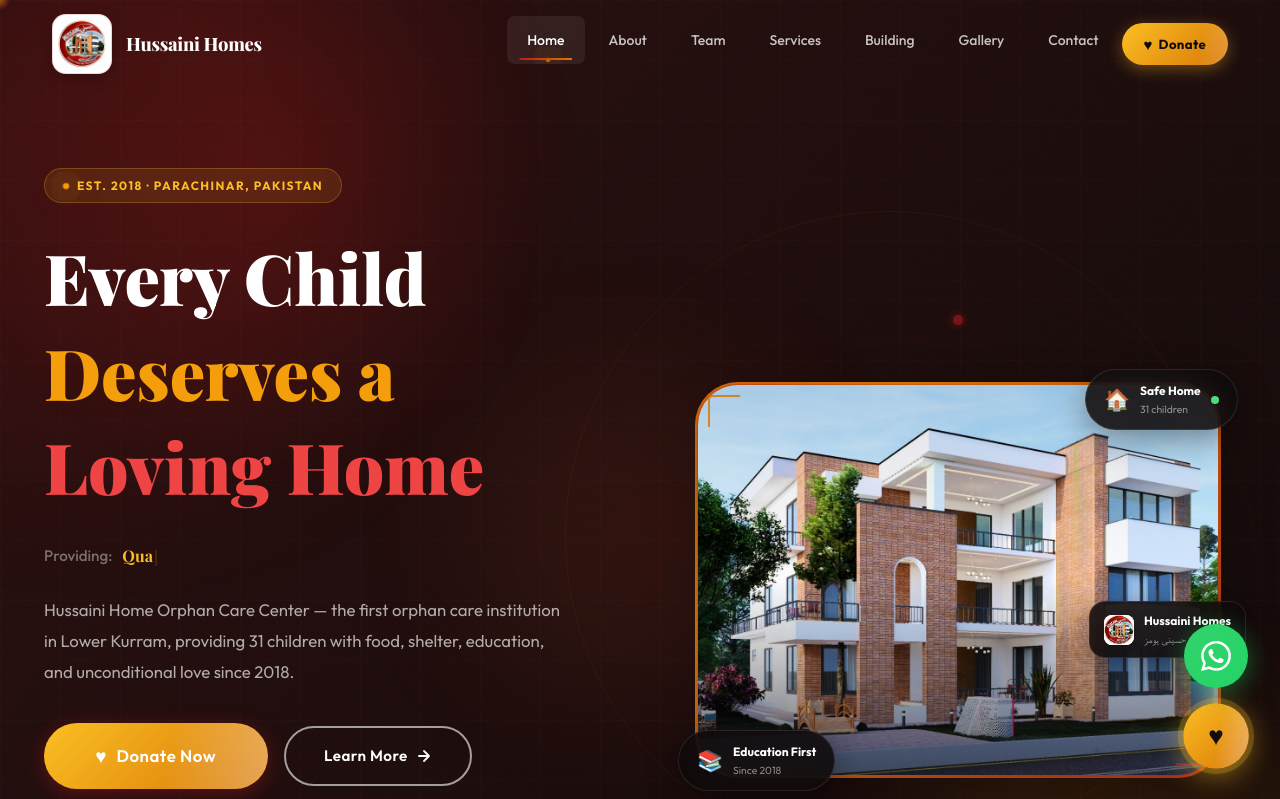
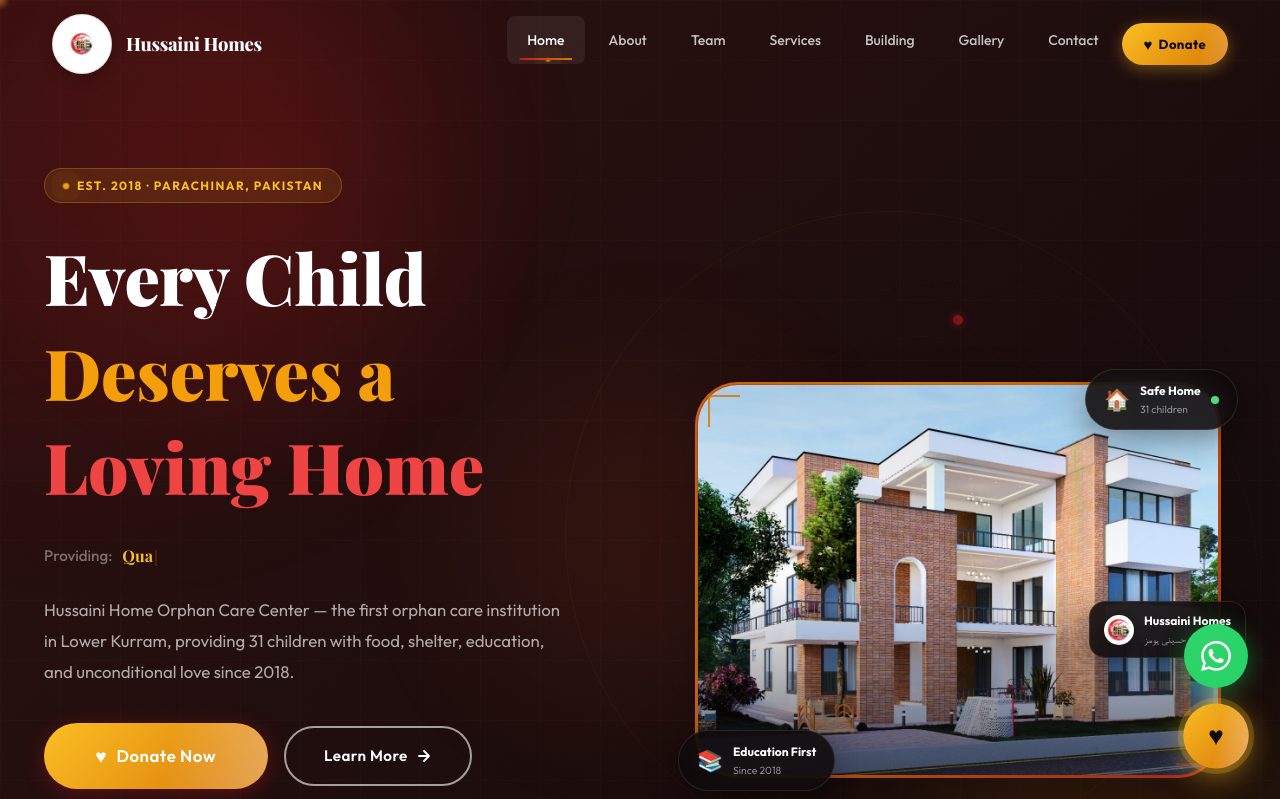
Before and after one commit to viki863-star/Hussainihomesfoundationpakistan, a React (Vite) app: page / in a window 1280 px wide. Shown: the top 799 px of the page. Built offline with nearby package versions, Linux system fonts and the light colour scheme; a web font is replaced by a local one.

Commit message:
feat: switch to circular Logo HH.jfif across all locations

```diff
--- a/public/data/site-images.json
+++ b/public/data/site-images.json
@@ -4,5 +4,5 @@
   "constructionBegin": "/images/construction-beginning.webp",
   "constructionToday": "/images/construction-today.webp",
   "constructionPoster": "/images/construction-journey-poster.webp",
-  "logo": "/images/LOGO.png"
+  "logo": "/images/Logo HH.jfif"
 }
--- a/src/App.css
+++ b/src/App.css
@@ -89,7 +89,7 @@
   width: 60px;
   height: 60px;
   flex-shrink: 0;
-  border-radius: 14px;
+  border-radius: 50%;
   overflow: hidden;
   background: #ffffff;
   box-shadow:
@@ -908,7 +908,7 @@
 .hero-chip-logo {
   width: 30px;
   height: 30px;
-  border-radius: 8px;
+  border-radius: 50%;
   object-fit: cover;
   background: #fff;
   flex-shrink: 0;
@@ -2551,7 +2551,7 @@
 .footer-logo {
   width: 48px;
   height: 48px;
-  border-radius: 10px;
+  border-radius: 50%;
   object-fit: cover;
   flex-shrink: 0;
 }
--- a/src/admin.css
+++ b/src/admin.css
@@ -30,7 +30,8 @@
 .adm-login-logo {
   width: 92px;
   height: 92px;
-  object-fit: contain;
+  border-radius: 50%;
+  object-fit: cover;
   margin-bottom: 18px;
 }
 .adm-login-title {
@@ -138,7 +139,7 @@
   box-shadow: 0 2px 10px rgba(0, 0, 0, 0.05);
 }
 .adm-header-left { display: flex; align-items: center; gap: 10px; }
-.adm-header-logo { width: 38px; height: 38px; object-fit: contain; }
+.adm-header-logo { width: 38px; height: 38px; border-radius: 50%; object-fit: cover; }
 .adm-header-title { font-weight: 800; color: #201a17; font-size: 1.02rem; }
 .adm-tabs { display: flex; gap: 4px; }
 .adm-tab {
--- a/src/index.css
+++ b/src/index.css
@@ -675,9 +675,9 @@
 .preloader-logo {
   width: 88px;
   height: 88px;
-  border-radius: 20px;
+  border-radius: 50%;
   object-fit: cover;
-  animation: preloaderPulse 1.2s ease-in-out infinite;
+  animation: preloaderPulse 1.2s ease-in-in infinite;
 }
 .preloader-bar {
   width: 160px;
--- a/src/siteImages.js
+++ b/src/siteImages.js
@@ -7,7 +7,7 @@
   constructionBegin: withBase('/images/construction-beginning.webp'),
   constructionToday: withBase('/images/construction-today.webp'),
   constructionPoster: withBase('/images/construction-journey-poster.webp'),
-  logo: withBase('/images/LOGO.png'),
+  logo: withBase('/images/Logo HH.jfif'),
 };
 
 let cache = null;
```
